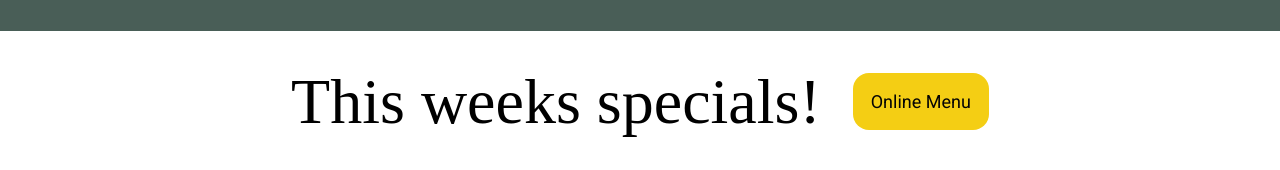
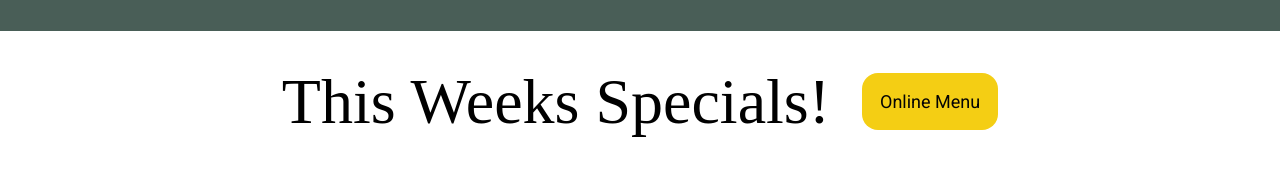
Before and after one commit to selorm123/meta-frontend-little-lemon-capstone, a React (Vite) app: page / in a window 1280 px wide. Shown: the part 417-587 px from the top of the page. Built offline with nearby package versions, Linux system fonts and the light colour scheme; grey boxes are pictures that could not be loaded; a web font is replaced by a local one.

Commit message:
new edits added

```diff
--- a/src/App.css
+++ b/src/App.css
@@ -250,7 +250,7 @@ select {
 
 
 .hero-img {
-	width: 70%;
+	width: 75%;
 	border: none;
 }
 
--- a/src/components/Menu.jsx
+++ b/src/components/Menu.jsx
@@ -2,7 +2,7 @@ export default function Menu() {
     return (
       <div className="menu">
         <div className="menu-desc">
-            <p className="title menu-title">This weeks specials!</p>
+            <p className="title menu-title">This Weeks Specials!</p>
             <button className="btn">
                     Online Menu
                 </button>
```
